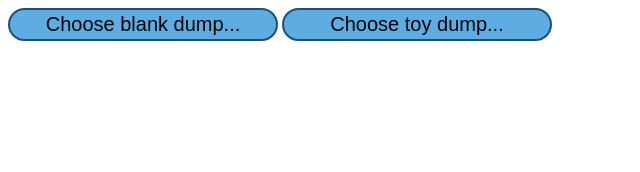
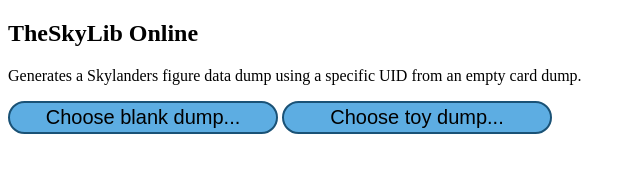
Before and after one commit to skylandersNFC/TheSkyLib-Online, a plain HTML site: page index.html in a window 1280 px wide. Shown: the whole page, without its empty margins (0-640 px from the left). Drawn offline with Linux system fonts and the light colour scheme.

Commit message:
Update index.html

```diff
--- a/index.html
+++ b/index.html
@@ -7,6 +7,10 @@
 		<script type="text/javascript" src="script.js"></script>
 	</head>
 	<body>
+		<section>
+			<h1>TheSkyLib Online</h1>
+			<p>Generates a Skylanders figure data dump using a specific UID from an empty card dump.</p>
+		</section>
 		<label for="dumpBlank" id="labelBlank">Choose blank dump...</label>
 		<input type="file" id="dumpBlank"/>
 		<label for="dumpToy" id="labelToy">Choose toy dump...</label>
```
Lines whose indentation alone changed are shown as unchanged.
